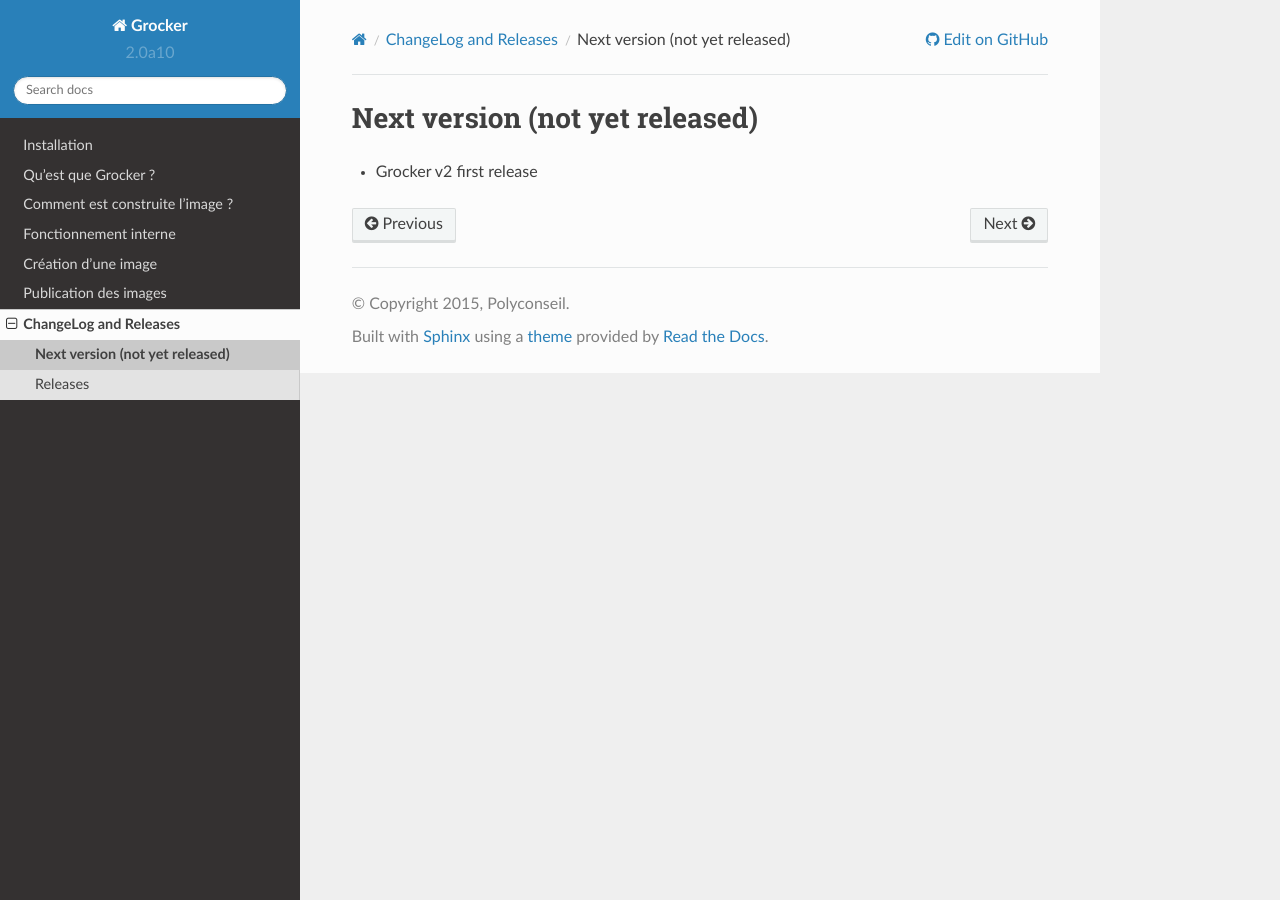
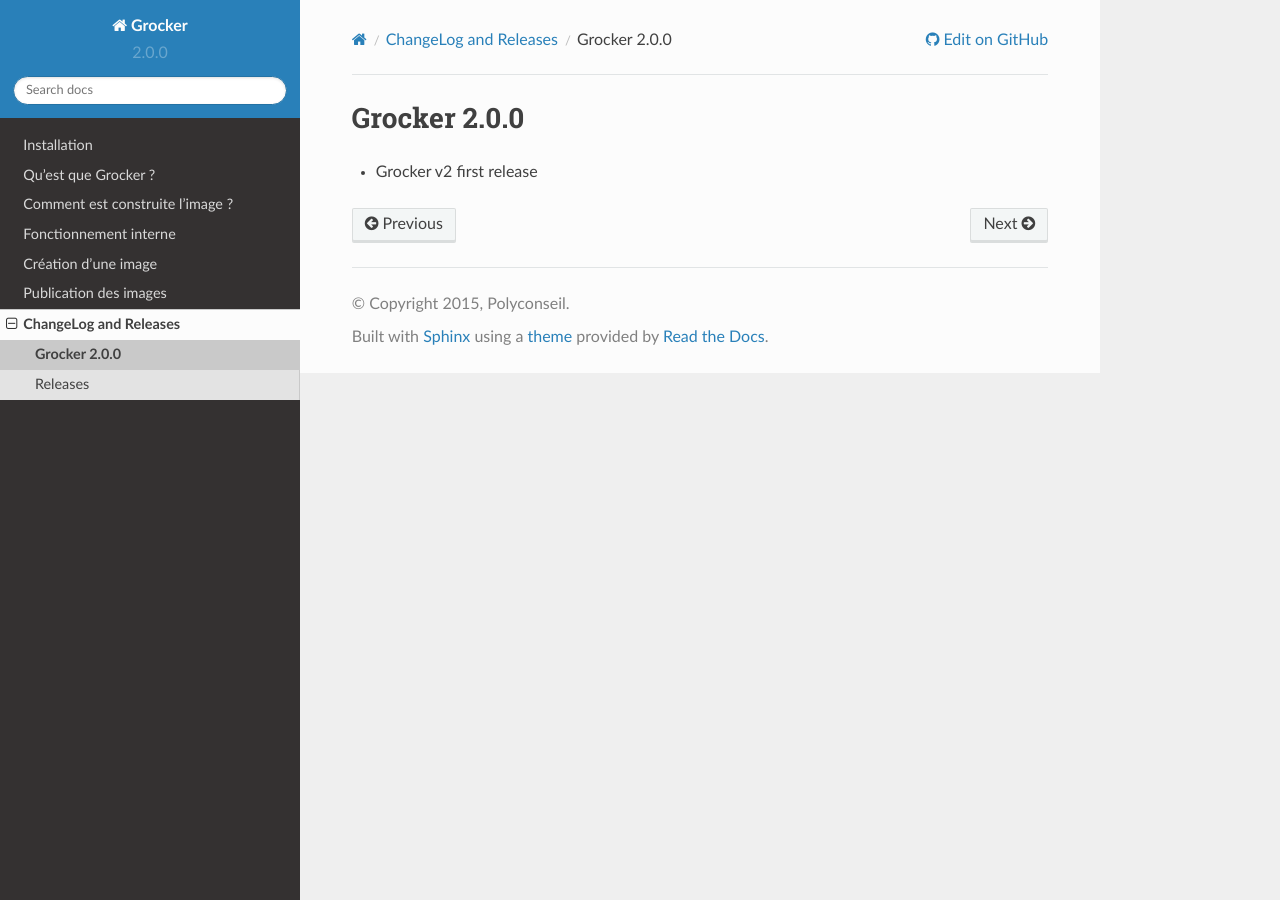
Before and after one commit to Polyconseil/grocker, a Sphinx documentation site: the page built from docs/changelog.rst, in a window 1280 px wide. Built offline with Sphinx 7.4.7 and the Read the Docs theme 2.0.0, drawn with Linux system fonts in a browser that asks for light colours.

Commit message:
Release version v2.0.0
Released-with: blease v0.107.0
Signed-off-by: Fabien Bochu <fabien.bochu@polyconseil.fr>

```diff
--- a/docs/changelog.rst
+++ b/docs/changelog.rst
@@ -1,4 +1,4 @@
-Next version (not yet released)
--------------------------------
+Grocker 2.0.0
+-------------
 
 - Grocker v2 first release
--- a/grocker/__init__.py
+++ b/grocker/__init__.py
@@ -3,7 +3,7 @@
 
 from __future__ import absolute_import, division, print_function, unicode_literals
 
-__version__ = '2.0a10'
+__version__ = '2.0.0'
 __copyright__ = '2015, Polyconseil'
 __description__ = 'Docker image builder'
 
```
